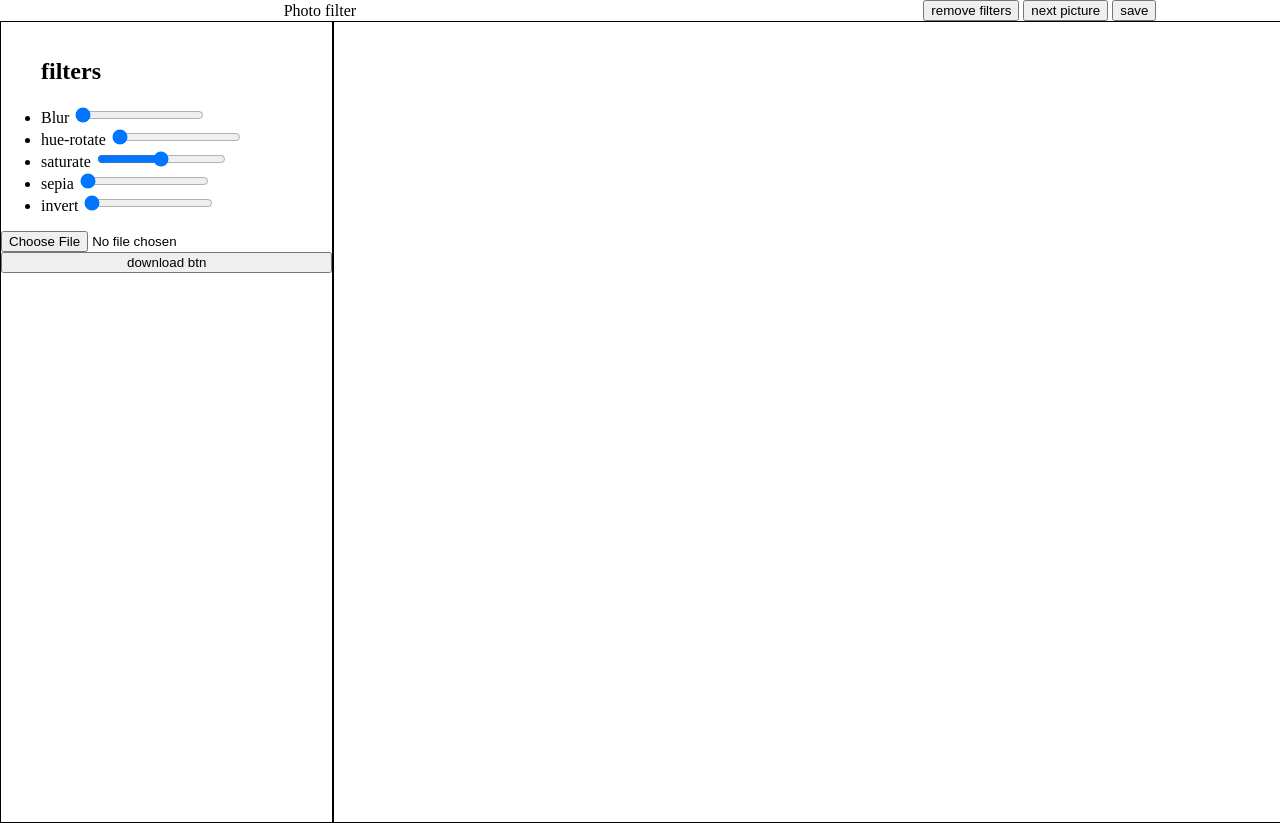
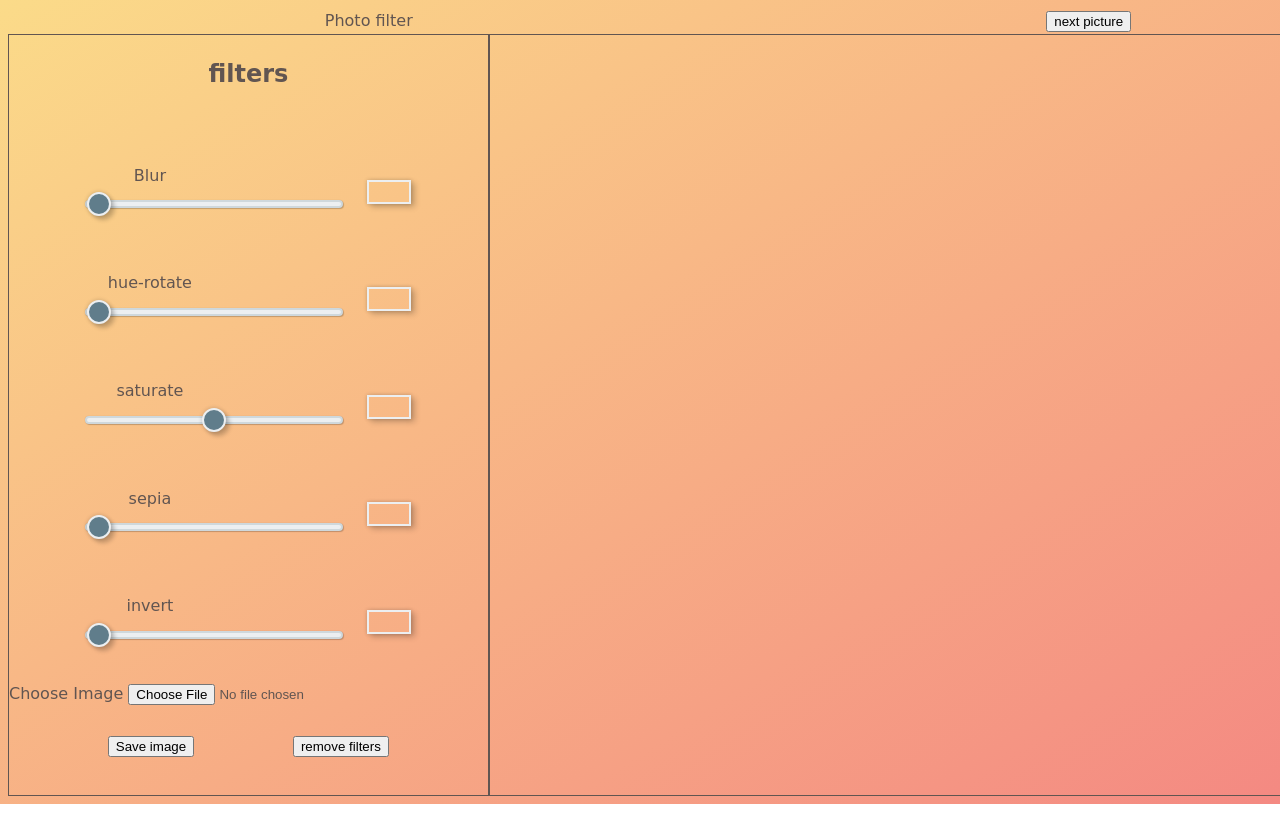
Before and after one commit to DzmitryDavid/online-zoo, a website: page photo-filter/index.html in a window 1280 px wide. Shown: the top 823 px of the page. Drawn offline with Linux system fonts and the light colour scheme; a web font is replaced by a local one.

Commit message:
feat: add basic styles and font

```diff
--- a/photo-filter/index.html
+++ b/photo-filter/index.html
@@ -5,6 +5,8 @@
     <meta charset="UTF-8">
     <meta http-equiv="X-UA-Compatible" content="IE=edge">
     <meta name="viewport" content="width=device-width, initial-scale=1.0">
+    <link rel="preconnect" href="https://fonts.gstatic.com">
+<link href="https://fonts.googleapis.com/css2?family=Potta+One&display=swap" rel="stylesheet">
     <link rel="stylesheet" href="src/css/style.css">
     <script defer src="src/js/index.js"></script>
     <title>Photo-filter</title>
@@ -18,9 +20,8 @@
                 Photo filter
             </div>
             <div class="header__buttons">
-                <button id="revert" class="header__buttons-reset">remove filters</button>
+
                 <button class="header__buttons-next">next picture</button>
-                <button class="header__buttons-save">save</button>
             </div>
         </header>
         <div class="container">
@@ -29,19 +30,31 @@
                     <div class="filters__title">
                         <h2>filters</h2>
                     </div>
+
                     <li class="filter">
-                        <label for="blur">Blur</label>
+                        <div class="filter__wrapper">
+
+                            <label
+                            class="filter__input-label"
+                            for="blur">Blur</label>
 
                             <input
+
                             class="filter__input"
                             id="blur"
                             min="0"
                             max="10"
                             value="0"
                             type="range">
+                        </div>
+                        <div class="filter__output"></div>
                     </li>
+
                     <li class="filter">
-                        <label for="hue-rotate">hue-rotate</label>
+                        <div class="filter__wrapper">
+                            <label
+                            class="filter__input-label"
+                            for="hue-rotate">hue-rotate</label>
 
                             <input
                             class="filter__input"
@@ -50,10 +63,15 @@
                             max="360"
                             value="0"
                             type="range">
+                        </div>
+                        <div class="filter__output"></div>
                     </li>
                     <li class="filter">
-                        <label for="saturate">saturate</label>
+                        <div class="filter__wrapper">
 
+                            <label
+                            class="filter__input-label"
+                            for="saturate">saturate</label>
                             <input
                             class="filter__input filter__input-saturate"
                             id="saturate"
@@ -61,9 +79,14 @@
                             max="200"
                             value="100"
                             type="range">
+                        </div>
+                        <div class="filter__output"></div>
                     </li>
                     <li class="filter">
-                        <label for="sepia">sepia</label>
+                        <div class="filter__wrapper">
+                            <label
+                            class="filter__input-label"
+                            for="sepia">sepia</label>
 
                             <input
                             class="filter__input"
@@ -72,9 +95,15 @@
                             max="100"
                             value="0"
                             type="range">
+                        </div>
+                        <div class="filter__output"></div>
                     </li>
                     <li class="filter">
-                        <label for="invert">invert</label>
+                        <div class="filter__wrapper">
+
+                            <label
+                            class="filter__input-label"
+                            for="invert">invert</label>
 
                             <input
                             class="filter__input"
@@ -83,10 +112,19 @@
                             id="invert"
                             value="0"
                             type="range">
+                        </div>
+                        <div class="filter__output"></div>
                     </li>
                 </ul>
-                <input id="upload" type="file" ">
-                <button class="download__btn">download btn</button>
+                <div class="upload">
+                    <label class="upload" for="upload">Choose Image</label>
+                    <input id="upload" type="file" accept="image jpg/png">
+                </div>
+
+                <div class="buttons">
+                    <button class="download__btn">Save image</button>
+                    <button id="revert" class="revert__btn">remove filters</button>
+                </div>
             </aside>
             <section class=" picture">
                 <div class="picture__container">
--- /dev/null
+++ b/photo-filter/src/scss/_base.scss
@@ -0,0 +1,10 @@
+$color-primary: #f38e82;
+$color-grad-1: #fbdb89;
+$color-grad-2: #f48982;
+
+$color-grey-light-1: #f9f5f3; // Light background
+$color-grey-light-2: #f2efee; // Light lines
+$color-grey-light-3: #d3c7c3; // Light text (placeholder)
+$color-grey-dark-1: #615551; // Normal text
+$color-grey-dark-2: #918581; // Lighter text
+$gradient:linear-gradient(to right bottom, $color-grad-1, $color-grad-2);
--- /dev/null
+++ b/photo-filter/src/scss/_inputs.scss
@@ -0,0 +1,107 @@
+
+
+[type=range] {
+  -webkit-appearance: none;
+  background: transparent;
+  margin: 12px 0;
+  width: 200%;
+}
+[type=range]::-moz-focus-outer {
+  border: 0;
+}
+[type=range]:focus {
+  outline: 0;
+}
+[type=range]:focus::-webkit-slider-runnable-track {
+  background: #fbfbfc;
+}
+[type=range]:focus::-ms-fill-lower {
+  background: #eceff1;
+}
+[type=range]:focus::-ms-fill-upper {
+  background: #fbfbfc;
+}
+[type=range]::-webkit-slider-runnable-track {
+  cursor: default;
+  height: 8px;
+  transition: all 0.2s ease;
+  width: 100%;
+  box-shadow: 1px 1px 1px rgba(0, 0, 0, 0.2), 0 0 1px rgba(13, 13, 13, 0.2);
+  background: #eceff1;
+  border: 2px solid #cfd8dc;
+  border-radius: 5px;
+}
+[type=range]::-webkit-slider-thumb {
+  box-shadow: 4px 4px 4px rgba(0, 0, 0, 0.2), 0 0 4px rgba(13, 13, 13, 0.2);
+  background: #607d8b;
+  border: 2px solid #eceff1;
+  border-radius: 12px;
+  box-sizing: border-box;
+  height: 24px;
+  width: 24px;
+  -webkit-appearance: none;
+  margin-top: -10px;
+  transition: all ease 0.4s;
+  &:hover {
+    transform: scale(1.1);
+    cursor: pointer;
+
+  }
+}
+[type=range]::-moz-range-track {
+  box-shadow: 1px 1px 1px rgba(0, 0, 0, 0.2), 0 0 1px rgba(13, 13, 13, 0.2);
+  cursor: default;
+  height: 81px;
+  transition: all 0.2s ease;
+  width: 100%;
+  background: #eceff1;
+  border: 2px solid #cfd8dc;
+  border-radius: 5px;
+  height: 4px;
+}
+[type=range]::-moz-range-thumb {
+  box-shadow: 4px 4px 4px rgba(0, 0, 0, 0.2), 0 0 4px rgba(13, 13, 13, 0.2);
+  background: #607d8b;
+  border: 2px solid #eceff1;
+  border-radius: 12px;
+  box-sizing: border-box;
+  cursor: default;
+  height: 24px;
+  width: 24px;
+}
+[type=range]::-ms-track {
+  cursor: default;
+  height: 8px;
+  transition: all 0.2s ease;
+  width: 100%;
+  background: transparent;
+  border-color: transparent;
+  border-width: 12px 0;
+  color: red;
+}
+[type=range]::-ms-fill-lower {
+  box-shadow: 1px 1px 1px rgba(0, 0, 0, 0.2), 0 0 1px rgba(13, 13, 13, 0.2);
+  background: #dde3e6;
+  border: 2px solid #cfd8dc;
+  border-radius: 10px;
+}
+[type=range]::-ms-fill-upper {
+  box-shadow: 1px 1px 1px rgba(0, 0, 0, 0.2), 0 0 1px rgba(13, 13, 13, 0.2);
+  background: #eceff1;
+  border: 2px solid #cfd8dc;
+  border-radius: 10px;
+}
+[type=range]::-ms-thumb {
+  box-shadow: 4px 4px 4px rgba(0, 0, 0, 0.2), 0 0 4px rgba(13, 13, 13, 0.2);
+  background: #607d8b;
+  border: 2px solid #eceff1;
+  border-radius: 12px;
+  box-sizing: border-box;
+  cursor: default;
+  height: 24px;
+  width: 24px;
+  margin-top: 2px;
+}
+// [type=range]:disabled::-webkit-slider-thumb, [type=range]:disabled::-moz-range-thumb, [type=range]:disabled::-ms-thumb, [type=range]:disabled::-webkit-slider-runnable-track, [type=range]:disabled::-ms-fill-lower, [type=range]:disabled::-ms-fill-upper {
+//   cursor: not-allowed;
+// }
--- a/photo-filter/src/scss/_picture.scss
+++ b/photo-filter/src/scss/_picture.scss
@@ -2,13 +2,14 @@
     border: 1px solid;
     width: 100%;
     text-align: center;
-
+    display: flex;
+    justify-content: center;
+    align-items: center;
     &__container {
         max-width: 100%;
     }
 
-    &__upload {
-    }
+
 }
 
 #canvas {
--- a/photo-filter/src/scss/_sidepanel.scss
+++ b/photo-filter/src/scss/_sidepanel.scss
@@ -1,7 +1,69 @@
 .sidepanel {
-    width: 30%;
+    width: 50%;
     display: flex;
     flex-direction: column;
-    height: 100vh;
+    // justify-content: space-between;
+    height: 95vh;
     border: 1px solid;
 }
+.filters {
+
+    &__title {
+        text-align: center;
+    }
+    display: flex;
+    flex-direction: column;
+
+}
+.filter {
+    display: flex;
+    align-items: center;
+    justify-content: space-around;
+    margin-top: 50px;
+    &__wrapper {
+        display: flex;
+        flex-direction: column;
+        justify-content: center;
+    }
+    &__input {
+        background: transparent;
+        border-color: transparent;
+        color: transparent;
+        transition: all ease 0.4s;
+
+
+        &-label {
+
+            text-align: center;
+        }
+
+
+    }
+    &__output {
+        width: 40px;
+        height: 20px;
+        border: 2px solid #eceff1;
+        box-shadow: 4px 3px 6px rgba(0, 0, 0, 0.2), 0 0 4px rgba(13, 13, 13, 0.2);
+    }
+}
+
+.result {
+
+}
+
+
+
+.upload {
+    margin-top: 30px;
+}
+.buttons {
+    margin-top: 30px;
+    display: flex;
+    justify-content: space-evenly;
+}
+.revert__btn {
+
+}
+.download__btn {
+
+}
--- a/photo-filter/src/scss/style.scss
+++ b/photo-filter/src/scss/style.scss
@@ -1,10 +1,21 @@
+@import 'base';
 body {
-    box-sizing: border-box;
+    font-family: 'Potta One', cursive;
+    font-weight: 400;
+    line-height: 1.6;
+    color: $color-grey-dark-1;
+    background-image: $gradient;
+    background-size: cover;
+    background-repeat: no-repeat;
+    min-height: calc(100vh - 2 * 4vw);
+}
+
+ul, li {
     margin: 0;
     padding: 0;
-    width: 100%;
-    // height: 100vh;
+    list-style-type: none;
 }
+
 
 .container {
     display: flex;
@@ -13,6 +24,7 @@ body {
     margin: 0 auto;
     width: 1440px;
 }
+@import 'sidepanel';
 @import 'header';
-@import 'sidepanel';
 @import 'picture';
+@import 'inputs';
```
Also changed, not shown: photo-filter/src/css/style.css. Lines whose indentation alone changed are shown as unchanged.
